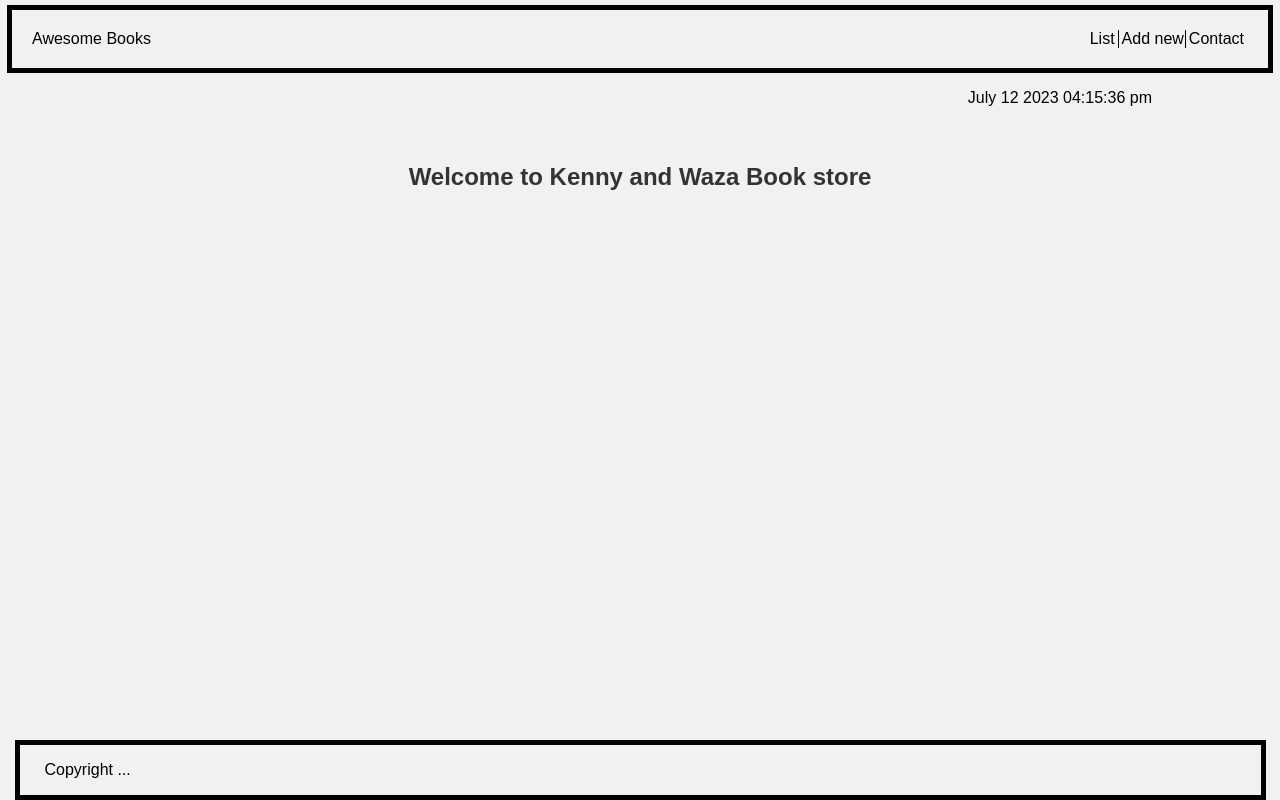
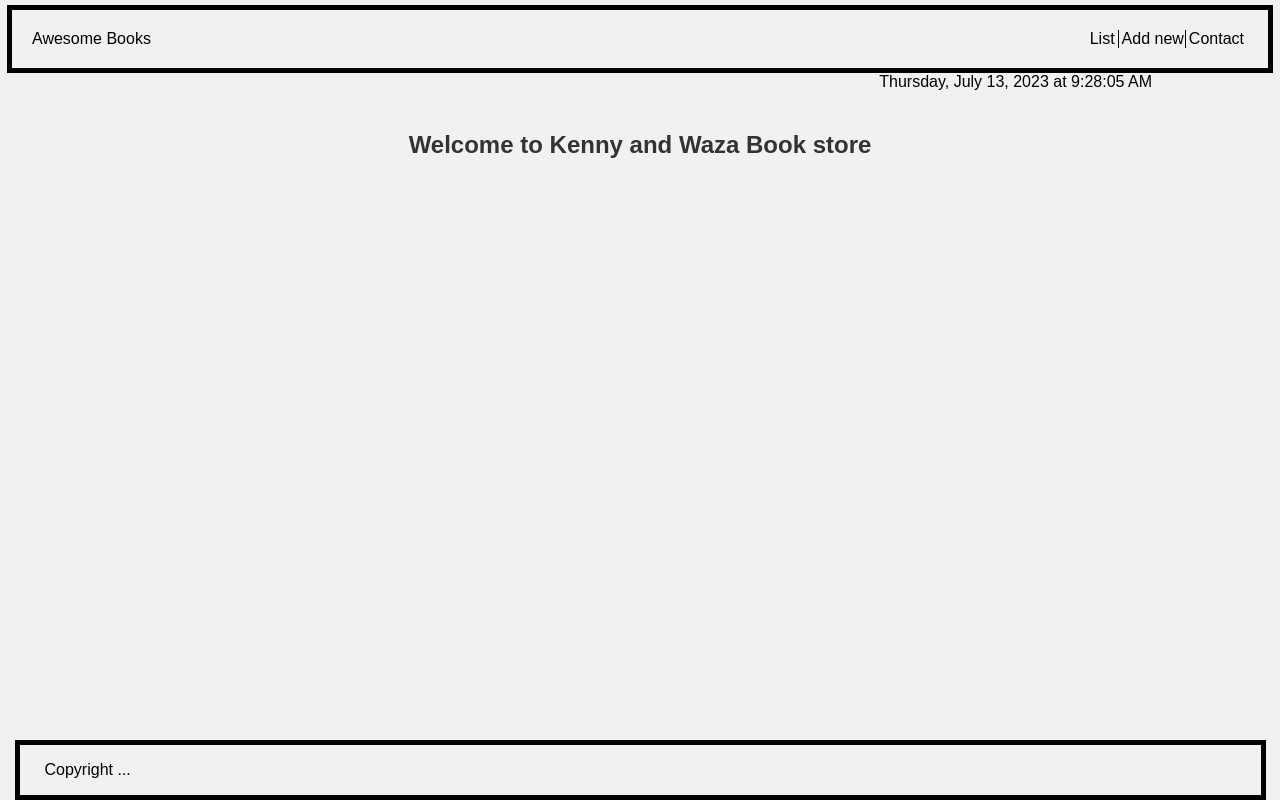
Before and after one commit to Armynerh/awesome_books, a website: page index.html in a window 1280 px wide. Drawn offline with Linux system fonts and the light colour scheme.

Commit message:
Date and dynamic time added

```diff
--- a/app.js
+++ b/app.js
@@ -77,3 +77,12 @@ window.onload = () => {
 function Bookadded() { // eslint-disable-line no-unused-vars
   bookManager.Bookadded();
 }
+
+function updateDateTime(){
+  var dateTimeElement = document.getElementById('date');
+  var currentDateTime = new Date();
+  var options = {weekday:'long', year:'numeric', month:'long',day:'numeric', hour:'numeric', minute:'numeric', second:'numeric'}
+  var dateTimeString = currentDateTime.toLocaleDateString(undefined, options);
+  dateTimeElement.textContent = dateTimeString;
+}
+ setInterval(updateDateTime, 1000);
--- a/index.html
+++ b/index.html
@@ -16,7 +16,7 @@
                <div class="nav-items contact-nav"><a href="#">Contact</a></div>
             </div>
         </nav>
-       <div class="date"><p>July 12 2023 04:15:36 pm</p></div>
+       <div class="date" id="date"><p></p></div>
     </header>
     <main>
     <section>
--- a/style.css
+++ b/style.css
@@ -21,9 +21,6 @@ h1 {
   border-radius: 5px;
   box-shadow: 0 2px 5px rgba(0, 0, 0, 0.1);
 }
-
-
-
 .form-title hr {
   width: 100px;
   height: 2px;
@@ -60,7 +57,7 @@ input::placeholder {
   padding: 8px 12px;
   cursor: pointer;
   font-weight: bold;
-  margin-left: 33%;
+  margin-left: 42%;
   border-radius: 4px;
   border: 2px solid #000;
 }
```
